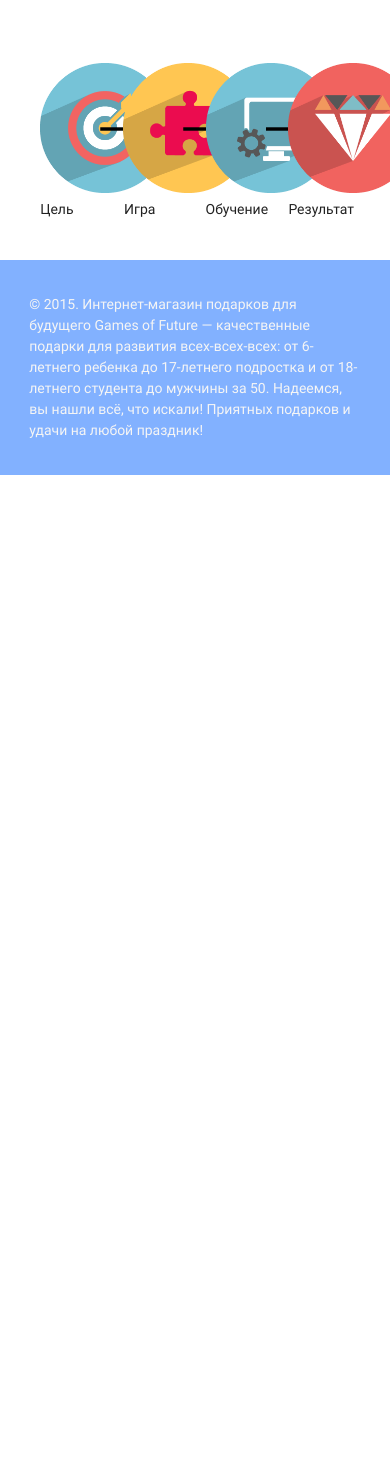
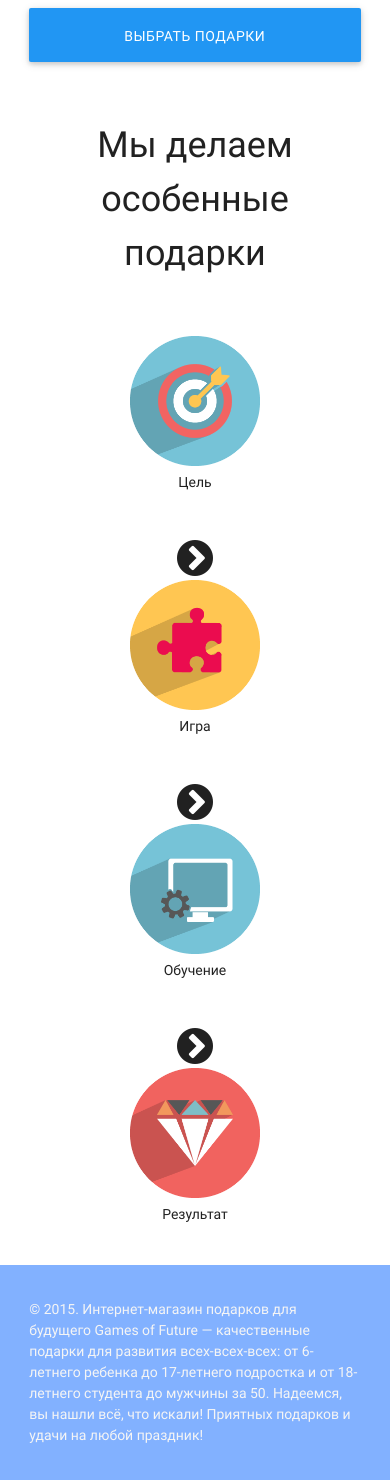
Before and after one commit to maratkanov-a/GamesOfFuture, a Django app: page / in a window 390 px wide; the page is wider, and only the part inside the window is pictured. Shown: the part 723-2203 px from the top of that part. Before the commit the page ends 1198 px from the top of that part, so only its background shows below. Run offline with Django 3.2, Linux system fonts and the light colour scheme.

Commit message:
fixed category and product pages

```diff
--- a/shop/static/css/mine.css
+++ b/shop/static/css/mine.css
@@ -17,16 +17,41 @@ header, main, footer {
     padding-left: 240px;
 }
 
-/*little screen - remove padding*/
+/* like 4s screen */
+@media only screen and (min-device-width: 320px) and (max-device-width: 480px) and (-webkit-min-device-pixel-ratio: 2) {
+	.page-title {
+        font-size: 24px;
+        line-height: 100px
+    }
+
+}
+
+/*little screen - remove padding and fix fonts*/
 @media only screen and (max-width : 992px) {
     header, main, footer {
         padding-left: 0;
     }
+
+    .page-title {
+		font-size: 36px;
+        line-height: 100px
+	}
 }
-.page-title {
-    font-size: 48px;
-    line-height: 100px
+
+/*huge screen*/
+@media only screen and (min-width : 992px) {
+	.page-title {
+        font-size: 48px;
+        line-height: 100px
+    }
+
 }
+
+.burger {
+    margin-top: 20px;
+}
+
+
 
 .new-nav {
     height: 100px;
@@ -45,7 +70,7 @@ header, main, footer {
 
 /*---------------------------------------------*/
 
-/*styles for categories*/
+/*styles for home*/
 
 .welcome-text {
     text-align: justify;
@@ -69,12 +94,20 @@ i.small {
 }
 
 .arrow-next {
-    color: black;
     margin-top: 45px;
 }
 
 .category-names {
     padding-left: 50px;
+}
+
+.my-card {
+    margin-left: 0 !important;
+    margin-right: 0 !important;
+}
+
+.adaptive-btn {
+    width: 100%;
 }
 
 /*---------------------------------------------*/
@@ -84,6 +117,11 @@ i.small {
     position: relative;
 }
 /*---------------------------------------------*/
+
+/*styles for categories*/
+
+
+/*--------------------------------------------*/
 
 /*styles for footer*/
 
--- a/templates/base.html
+++ b/templates/base.html
@@ -17,12 +17,16 @@
         <nav class="nav-wrapper new-nav blue accent-1">
             <div class="container">
                 <div class="nav-wrapper">
-                    <a href="#" data-activates="nav-mobile" class="button-collapse">
-                        <i class="mdi-navigation-menu"></i>
-                    </a>
-                    <a class="page-title">
-                        Games Of Future
-                    </a>
+                    <div class="row">
+                        <div class="col s12">
+                        <a href="#" data-activates="nav-mobile" class="button-collapse burger">
+                            <i class="mdi-navigation-menu"></i>
+                        </a>
+                        <a class="page-title">
+                            Games Of Future
+                        </a>
+                    </div>
+                    </div>
                 </div>
             </div>
         </nav>
--- a/templates/home.html
+++ b/templates/home.html
@@ -3,10 +3,10 @@
 {% load staticfiles %}
 
 {% block content %}
-    <div class="row">
-    <div class="col s9">
-        <div class="welcome-text">
-        <p>
+    <div class="row my-card">
+        <div class="col s12 card">
+            <div class="col s12 m9 l9 card-content welcome-text">
+                <p class="card-title">
                     Games Of Future
                 </p>
                 <p>
@@ -15,14 +15,14 @@
                     Заинтересуйте любого миром технологий, интеллекта и постоянного развития.
                 </p>
             </div>
+            <div class="col s12 m9 l3 card-content">
+                <img class="responsive-img" src="{% static 'img/site/muzhichki.png' %}">
             </div>
-        <div class="col s3">
-            Пацаны
         </div>
     </div>
     <div class="row">
-        <div class="col s9">
-            <a href="{% url 'category-page' %}" class="js-show-categories waves-effect waves-light btn-large blue">Выбрать подарки</a>
+        <div class="col s12 m4 l4">
+            <a href="{% url 'category-page' %}" class="waves-effect waves-light btn-large blue adaptive-btn">Выбрать подарки</a>
         </div>
     </div>
     <div class="row">
@@ -36,20 +36,18 @@
     </div>
     <div class="row">
         <div class="col s12 info">
-            <div class="col s2">
+            <div class="col s12 l2">
                 <div class="category-data">
-                    <a href="#">
                     <img class="category-img" src="{% static 'img/site/target.png' %}">
-                    </a>
                 </div>
                 <div>
                     Цель
                 </div>
             </div>
-            <div class="col s1">
-                <i class="material-icons dp48 small arrow-next">trending_flat</i>
+            <div class="col s12 l1">
+                <i class="fa fa-chevron-circle-right fa-3x arrow-next"></i>
             </div>
-            <div class="col s2">
+            <div class="col s12 l2">
                 <div>
                     <img class="category-img" src="{% static 'img/site/game.png' %}">
                 </div>
@@ -57,10 +55,10 @@
                     Игра
                 </div>
             </div>
-            <div class="col s1">
-                <i class="material-icons dp48 small arrow-next">trending_flat</i>
+            <div class="col s12 l1">
+                <i class="fa fa-chevron-circle-right fa-3x arrow-next"></i>
             </div>
-            <div class="col s2">
+            <div class="col s12 l2">
                 <div>
                     <img class="category-img" src="{% static 'img/site/learning.png' %}">
                 </div>
@@ -68,10 +66,10 @@
                     Обучение
                 </div>
             </div>
-            <div class="col s1">
-                <i class="material-icons dp48 small arrow-next">trending_flat</i>
+            <div class="col s12 l1">
+                <i class="fa fa-chevron-circle-right fa-3x arrow-next"></i>
             </div>
-            <div class="col s2">
+            <div class="col s12 l2">
                 <div>
                     <img class="category-img" src="{% static 'img/site/result.png' %}">
                 </div>
```
Also changed, not shown: templates/category.html (+19 -3 lines), templates/products_with_category.html (+6 -6 lines), shop/static/img/site/product.png (added). Lines whose indentation alone changed are shown as unchanged.
